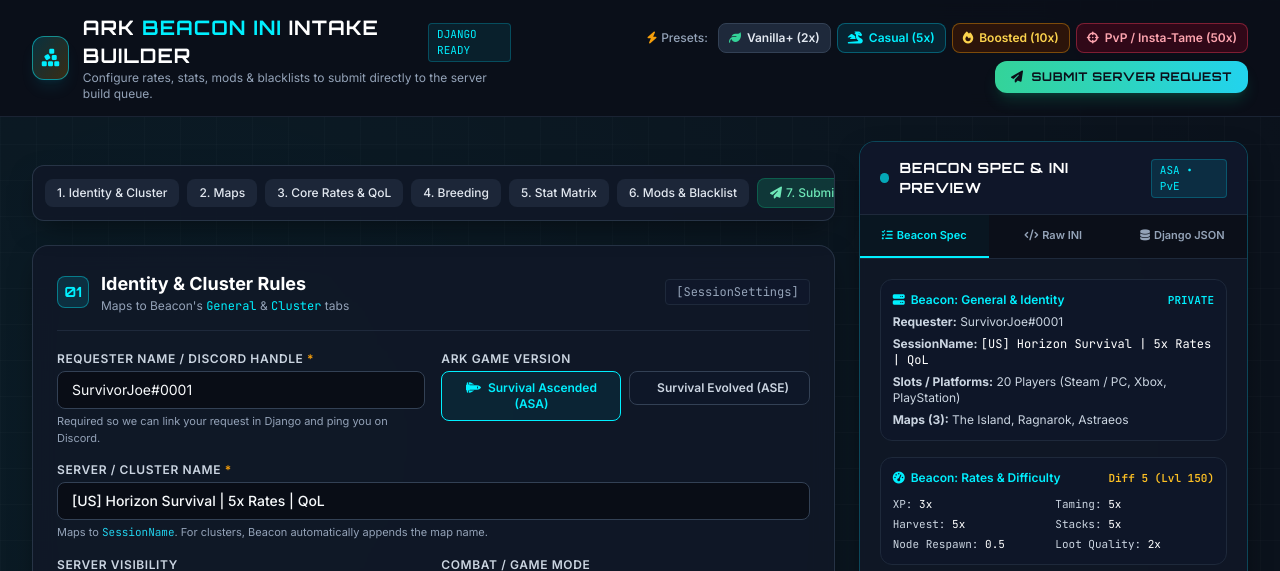
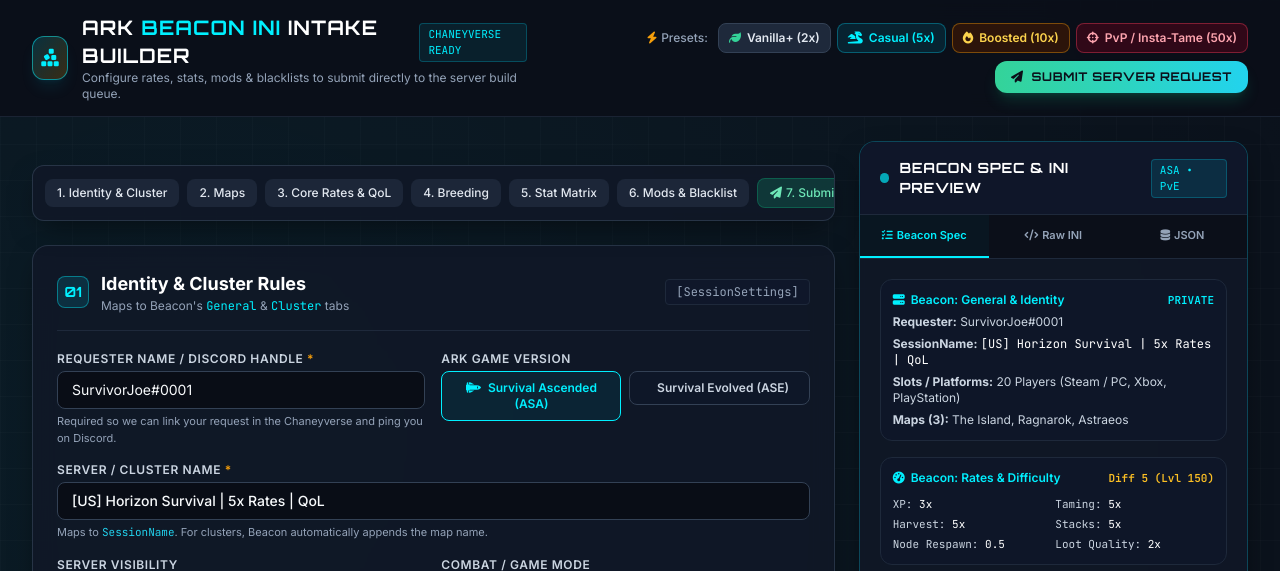
Before and after one commit to achaney55/TekRexpertsCompanion, a Django app: template main/templates/main/build_requests.html in a window 1280 px wide. Shown: the top 571 px of the page. Run offline with Django 3.2, Linux system fonts and the light colour scheme; the template is opened without the code that fills it, so the values that code supplies are empty; some libraries are stand-ins or nearby versions.

Commit message:
Update build_requests.html

```diff
--- a/main/templates/main/build_requests.html
+++ b/main/templates/main/build_requests.html
@@ -112,7 +112,7 @@
         </div>
     </div>
 
-    <!-- Submission Confirmation / Django Payload Modal -->
+    <!-- Submission Confirmation / Chaneyverse Payload Modal -->
     <div id="submitModal" class="fixed inset-0 z-50 hidden bg-black/80 backdrop-blur-sm flex items-center justify-center p-4">
         <div class="tek-card rounded-2xl max-w-2xl w-full border border-emerald-500/50 overflow-hidden shadow-2xl shadow-emerald-500/10">
             <div class="bg-slate-900 px-6 py-4 border-b border-slate-800 flex items-center justify-between">
@@ -172,7 +172,7 @@
                             <h1 class="font-tek text-lg sm:text-xl font-bold tracking-wider text-white uppercase">
                                 ARK <span class="text-tekCyan">Beacon INI</span> Intake Builder
                             </h1>
-                            <span class="hidden sm:inline-block text-[11px] font-mono uppercase px-2 py-0.5 rounded bg-cyan-500/10 text-tekCyan border border-cyan-500/30">Django Ready</span>
+                            <span class="hidden sm:inline-block text-[11px] font-mono uppercase px-2 py-0.5 rounded bg-cyan-500/10 text-tekCyan border border-cyan-500/30">Chaneyverse Ready</span>
                         </div>
                         <p class="text-xs text-slate-400">Configure rates, stats, mods & blacklists to submit directly to the server build queue.</p>
                     </div>
@@ -198,7 +198,7 @@
                     </button>
                 </div>
 
-                <button type="button" onclick="submitToDjangoBackend()" class="hidden xl:flex px-4 py-2 rounded-xl bg-gradient-to-r from-emerald-400 via-teal-400 to-cyan-400 hover:from-emerald-300 hover:to-cyan-300 text-obsidian font-tek font-bold text-xs uppercase tracking-wider shadow-lg shadow-emerald-500/20 transition items-center gap-2 ml-2">
+                <button type="button" onclick="submitToChaneyverseBackend()" class="hidden xl:flex px-4 py-2 rounded-xl bg-gradient-to-r from-emerald-400 via-teal-400 to-cyan-400 hover:from-emerald-300 hover:to-cyan-300 text-obsidian font-tek font-bold text-xs uppercase tracking-wider shadow-lg shadow-emerald-500/20 transition items-center gap-2 ml-2">
                     <i class="fa-solid fa-paper-plane"></i> Submit Server Request
                 </button>
             </div>
@@ -210,7 +210,7 @@
         <div class="grid grid-cols-1 lg:grid-cols-12 gap-6 items-start">
 
             <!-- LEFT / MAIN FORM COLUMN (8 cols on 12-col grid) -->
-            <form id="arkForm" data-submit-url="/api/submit-config/" class="lg:col-span-7 xl:col-span-8 space-y-6 no-print" onsubmit="event.preventDefault(); submitToDjangoBackend();">
+            <form id="arkForm" data-submit-url="/api/submit-config/" class="lg:col-span-7 xl:col-span-8 space-y-6 no-print" onsubmit="event.preventDefault(); submitToChaneyverseBackend();">
 
                 <!-- Validation Alert Banner (Hidden by default) -->
                 <div id="validationBanner" class="hidden p-4 rounded-xl bg-rose-950/70 border border-rose-500 text-rose-200 text-xs flex items-center justify-between gap-3">
@@ -251,7 +251,7 @@
                         <div>
                             <label for="requesterName" class="block text-xs font-semibold uppercase tracking-wider text-slate-300 mb-1">Requester Name / Discord Handle <span class="text-tekAmber">*</span></label>
                             <input type="text" id="requesterName" required placeholder="e.g., SurvivorJoe / @survivorjoe" value="SurvivorJoe#0001" class="tek-input w-full rounded-lg px-3.5 py-2 text-sm">
-                            <p class="text-[11px] text-slate-400 mt-1">Required so we can link your request in Django and ping you on Discord.</p>
+                            <p class="text-[11px] text-slate-400 mt-1">Required so we can link your request in the Chaneyverse and ping you on Discord.</p>
                         </div>
 
                         <div>
@@ -851,7 +851,7 @@
                         <span id="liveGameBadge" class="text-[11px] font-mono px-2 py-0.5 rounded bg-cyan-500/15 text-tekCyan border border-cyan-500/30">ASA</span>
                     </div>
 
-                    <!-- Preview Tabs (3 Tabs: Checklist, Raw INI, Django JSON) -->
+                    <!-- Preview Tabs (3 Tabs: Checklist, Raw INI, Chaneyverse JSON) -->
                     <div class="grid grid-cols-3 bg-obsidian border-b border-slate-800 text-[11px] font-semibold no-print">
                         <button type="button" id="tabBtnChecklist" onclick="switchPreviewTab('checklist')" class="py-3 px-2 text-center border-b-2 border-tekCyan text-tekCyan bg-cyan-950/20 transition">
                             <i class="fa-solid fa-list-check mr-1"></i>Beacon Spec
@@ -860,7 +860,7 @@
                             <i class="fa-solid fa-code mr-1"></i>Raw INI
                         </button>
                         <button type="button" id="tabBtnJson" onclick="switchPreviewTab('json')" class="py-3 px-2 text-center border-b-2 border-transparent text-slate-400 hover:text-slate-200 transition">
-                            <i class="fa-solid fa-database mr-1"></i>Django JSON
+                            <i class="fa-solid fa-database mr-1"></i>JSON
                         </button>
                     </div>
 
@@ -892,11 +892,11 @@
                         </div>
                     </div>
 
-                    <!-- TAB 3: DJANGO JSON PAYLOAD PREVIEW -->
+                    <!-- TAB 3: Chaneyverse JSON PAYLOAD PREVIEW -->
                     <div id="previewJson" class="hidden p-4 sm:p-5 max-h-[520px] overflow-y-auto space-y-3">
                         <div class="flex items-center justify-between">
                             <span class="text-xs font-mono font-semibold text-emerald-400">POST /api/submit-config/</span>
-                            <button type="button" onclick="copyTextById('jsonOutput', 'Django JSON Payload copied!')" class="text-[11px] px-2 py-0.5 rounded bg-slate-800 hover:bg-slate-700 text-slate-200 border border-slate-700">
+                            <button type="button" onclick="copyTextById('jsonOutput', 'Chaneyverse JSON Payload copied!')" class="text-[11px] px-2 py-0.5 rounded bg-slate-800 hover:bg-slate-700 text-slate-200 border border-slate-700">
                                 <i class="fa-regular fa-copy mr-1"></i>Copy JSON
                             </button>
                         </div>
@@ -905,7 +905,7 @@
 
                     <!-- Sticky Right-Hand Action Bar with Prominent Submit Button -->
                     <div class="p-4 bg-slate-900/95 border-t border-slate-800 space-y-2.5 no-print">
-                        <button type="button" id="sidebarSubmitBtn" onclick="submitToDjangoBackend()" class="w-full py-3 px-4 rounded-xl bg-gradient-to-r from-emerald-400 via-teal-400 to-cyan-400 hover:from-emerald-300 hover:to-cyan-300 text-obsidian font-tek font-extrabold text-xs uppercase tracking-wider shadow-lg shadow-emerald-500/20 transition flex items-center justify-center gap-2">
+                        <button type="button" id="sidebarSubmitBtn" onclick="submitToChaneyverseBackend()" class="w-full py-3 px-4 rounded-xl bg-gradient-to-r from-emerald-400 via-teal-400 to-cyan-400 hover:from-emerald-300 hover:to-cyan-300 text-obsidian font-tek font-extrabold text-xs uppercase tracking-wider shadow-lg shadow-emerald-500/20 transition flex items-center justify-center gap-2">
                             <i class="fa-solid fa-paper-plane text-sm"></i> Submit Server Request
                         </button>
 
@@ -1087,8 +1087,8 @@
             showToast(`Applied "${preset.toUpperCase()}" Server Preset!`);
         }
 
-        // --- Gather All Form Data Matching Django Backend Schema ---
-        function buildDjangoPayload() {
+        // --- Gather All Form Data Matching Chaneyverse Backend Schema ---
+        function buildChaneyversePayload() {
             const gameVersion = document.querySelector('input[name="gameVersion"]:checked')?.value || 'ASA';
             const gameMode = document.querySelector('input[name="gameMode"]:checked')?.value || 'PvE';
             const visibility = document.getElementById('visibility').value;
@@ -1264,16 +1264,16 @@
         }
 
         function generateGUS() {
-            return buildDjangoPayload().raw_gus_ini;
+            return buildChaneyversePayload().raw_gus_ini;
         }
 
         function generateGameINI() {
-            return buildDjangoPayload().raw_game_ini;
+            return buildChaneyversePayload().raw_game_ini;
         }
 
         // --- Render Live Preview Panel ---
         function updateLivePreview() {
-            const payload = buildDjangoPayload();
+            const payload = buildChaneyversePayload();
 
             document.getElementById('liveGameBadge').textContent = `${payload.game_version} • ${payload.game_mode}`;
             document.getElementById('gusOutput').textContent = payload.raw_gus_ini;
@@ -1342,7 +1342,7 @@
                 .replace(/"/g, '&quot;');
         }
 
-        // --- CSRF Cookie Helper for Django ---
+        // --- CSRF Cookie Helper for Chaneyverse ---
         function getCsrfToken() {
             const domInput = document.querySelector('[name=csrfmiddlewaretoken]');
             if (domInput && domInput.value) return domInput.value;
@@ -1389,11 +1389,11 @@
             return true;
         }
 
-        // --- Submit to Django Backend (with Standalone Preview Fallback) ---
-        async function submitToDjangoBackend() {
+        // --- Submit to Chaneyverse Backend (with Standalone Preview Fallback) ---
+        async function submitToChaneyverseBackend() {
             if (!validateRequiredFields()) return;
 
-            const payload = buildDjangoPayload();
+            const payload = buildChaneyversePayload();
             const formEl = document.getElementById('arkForm');
             const submitUrl = formEl.getAttribute('data-submit-url') || '/api/submit-config/';
             const csrfToken = getCsrfToken();
@@ -1423,7 +1423,7 @@
                     const result = await response.json();
                     openSubmitModal({
                         liveSuccess: true,
-                        title: 'Server Request Saved to Django!',
+                        title: 'Server Request Saved!',
                         subtitle: `Request ID #${result.request_id || 'New'} • Ready for Beacon Import`,
                         bannerMsg: result.message || `Configuration for "${payload.server_name}" saved to the database!`,
                         payload
@@ -1432,12 +1432,12 @@
                     throw new Error(`Endpoint returned status ${response.status}`);
                 }
             } catch (err) {
-                // Graceful fallback when previewing outside the running Django server
+                // Graceful fallback when previewing outside the running Chaneyverse server
                 openSubmitModal({
                     liveSuccess: false,
                     title: 'Server Request Packaged (Preview Mode)',
-                    subtitle: `Ready for Django endpoint ${submitUrl}`,
-                    bannerMsg: `Validated "${payload.server_name}" requested by ${payload.requester_name}. When hosted inside your Django template, this POSTs directly to ${submitUrl}. You can copy the JSON payload or download the .INI file below.`,
+                    subtitle: `Ready for Chaneyverse endpoint ${submitUrl}`,
+                    bannerMsg: `Validated "${payload.server_name}" requested by ${payload.requester_name}. You can copy the JSON payload or download the .INI file below.`,
                     payload
                 });
             } finally {
@@ -1454,7 +1454,7 @@
             document.getElementById('modalStatusBanner').textContent = bannerMsg;
             document.getElementById('modalJsonPreview').textContent = JSON.stringify(payload, null, 2);
             document.getElementById('submitModal').classList.remove('hidden');
-            showToast(liveSuccess ? 'Server Request saved to Django!' : 'Server Request validated & packaged!');
+            showToast(liveSuccess ? 'Server Request saved!' : 'Server Request validated & packaged!');
         }
 
         function closeSubmitModal() {
@@ -1463,7 +1463,7 @@
 
         // --- Format Full Human-Readable Spec + INI Text ---
         function buildFullTextReport() {
-            const payload = buildDjangoPayload();
+            const payload = buildChaneyversePayload();
             return `# ====================================================================
             # ARK SERVER & BEACON INI SPECIFICATION SHEET
             # ====================================================================
@@ -1503,7 +1503,7 @@
         }
 
         function downloadSpec(format) {
-            const payload = buildDjangoPayload();
+            const payload = buildChaneyversePayload();
             const safeName = (payload.server_name || 'ark_server').replace(/[^a-z0-9]/gi, '_').toLowerCase();
             let content = '';
             let mime = 'text/plain;charset=utf-8';
```
